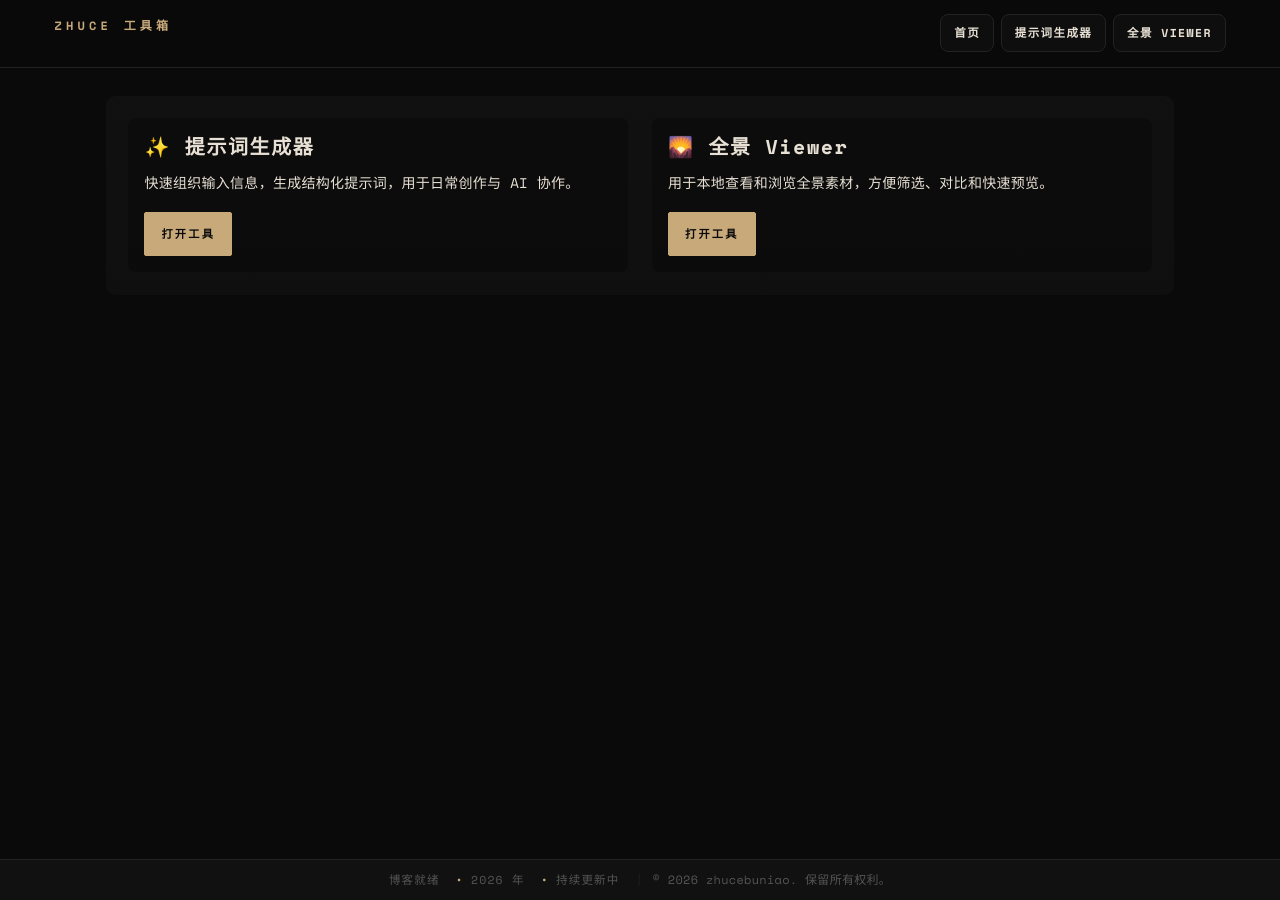
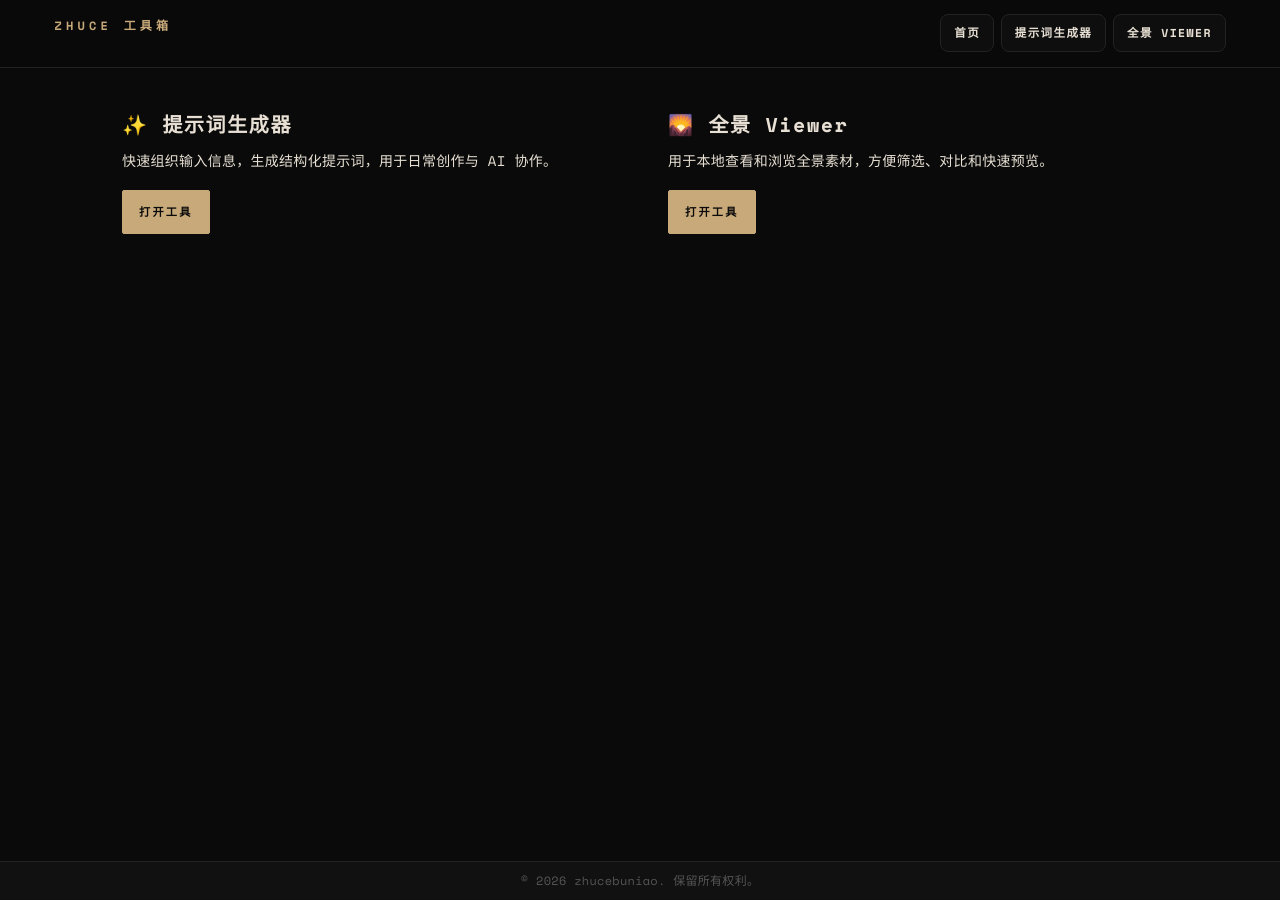
Before and after one commit to zhucebuniao/zhucebuniao.github.io, a Jekyll site: the page built from index.html, in a window 1280 px wide. Built offline with Jekyll 4.4.1, drawn with Linux system fonts in a browser that asks for light colours.

Commit message:
style: remove panel frame and simplify footer layout

```diff
--- a/_includes/footer.html
+++ b/_includes/footer.html
@@ -1,10 +1,5 @@
 <footer class="site-footer">
     <div class="footer-content">
-        <div class="footer-info">
-            <span class="footer-status">博客就绪</span>
-            <span class="footer-status">{{ site.time | date: "%Y" }} 年</span>
-            <span class="footer-status">持续更新中</span>
-        </div>
         <div class="footer-copyright">
             © {{ site.time | date: "%Y" }} {{ site.author | default: "博客作者" }}. 保留所有权利。
         </div>
--- a/_sass/components/_terminal.scss
+++ b/_sass/components/_terminal.scss
@@ -86,14 +86,14 @@
 }
 
 .section-panel {
-    background: linear-gradient(180deg, rgba(17, 17, 17, 0.94), rgba(17, 17, 17, 0.72));
-    border-radius: 10px;
-    padding: 1rem;
+    background: transparent;
+    border-radius: 0;
+    padding: 0;
 }
 
 @media (min-width: $tablet) {
     .section-panel {
-        padding: 1.4rem;
+        padding: 0;
     }
 }
 
@@ -187,10 +187,10 @@
 .tool-page {
     display: grid;
     gap: 0.75rem;
-    padding: 0.85rem;
-    background: linear-gradient(180deg, rgba(17, 17, 17, 0.94), rgba(17, 17, 17, 0.72));
-    border: 1px solid var(--border-color);
-    border-radius: 10px;
+    padding: 0;
+    background: transparent;
+    border: 0;
+    border-radius: 0;
 }
 
 .tool-page__intro {
@@ -243,7 +243,7 @@
 @media (min-width: $tablet) {
     .tool-page {
         gap: 0.9rem;
-        padding: 1.2rem;
+        padding: 0;
     }
 
     .tool-page__intro {
--- a/_sass/layout/_footer.scss
+++ b/_sass/layout/_footer.scss
@@ -15,49 +15,15 @@
     display: flex;
     justify-content: center;
     align-items: center;
-    gap: 1rem;
     text-align: center;
-    white-space: nowrap;
-    overflow-x: auto;
-    scrollbar-width: thin;
-}
-
-.footer-info {
-    display: inline-flex;
-    align-items: center;
-    gap: 1rem;
-}
-
-.footer-status {
-    color: var(--text-muted);
-    font-size: 0.72rem;
-    letter-spacing: 0.1em;
-    text-transform: uppercase;
-    display: inline-flex;
-    align-items: center;
-    gap: 0.45rem;
-
-    &::before {
-        content: "•";
-        color: var(--accent-color);
-    }
-
-    &:first-child::before {
-        display: none;
-    }
+    overflow: hidden;
 }
 
 .footer-copyright {
     color: var(--text-muted);
     font-size: 0.75rem;
-    display: inline-flex;
-    align-items: center;
-    gap: 0.6rem;
-
-    &::before {
-        content: "|";
-        color: var(--border-color);
-    }
+    white-space: normal;
+    line-height: 1.4;
 }
 
 @media (max-width: $mobile) {
@@ -66,12 +32,6 @@
     }
 
     .footer-content {
-        justify-content: flex-start;
-        gap: 0.75rem;
-    }
-
-    .footer-info,
-    .footer-copyright {
-        font-size: 0.68rem;
+        padding: 0 0.85rem;
     }
 }
```
